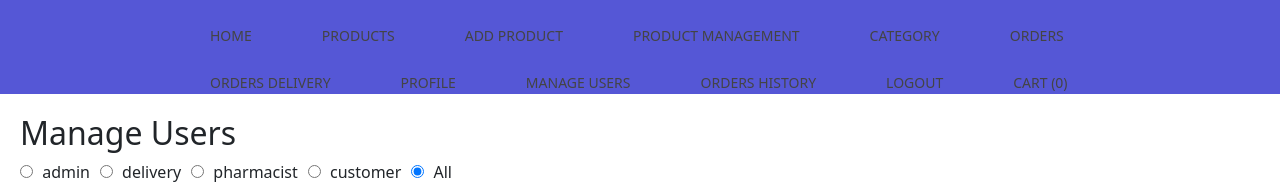
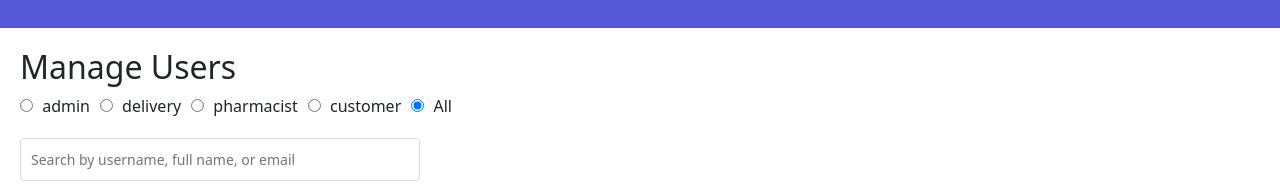
Before and after one commit to AbdelghaniElaoud/E-Pharmacy-front-end, an Angular app: page /manage-users in a window 1280 px wide. Shown: the top 184 px of the page. Built offline with nearby package versions, Linux system fonts and the light colour scheme; no server answers.

Commit message:
Customizing the users interfaces

```diff
--- a/package.json
+++ b/package.json
@@ -22,6 +22,7 @@
     "jspdf": "^2.5.1",
     "ngx-toastr": "^18.0.0",
     "rxjs": "~7.8.0",
+    "toastr": "^2.1.4",
     "tslib": "^2.3.0",
     "zone.js": "~0.14.3"
   },
@@ -31,6 +32,7 @@
     "@angular/compiler-cli": "^17.3.0",
     "@types/jasmine": "~5.1.0",
     "@types/jwt-decode": "^3.1.0",
+    "@types/toastr": "^2.1.43",
     "jasmine-core": "~5.1.0",
     "karma": "~6.4.0",
     "karma-chrome-launcher": "~3.2.0",
--- a/src/app/pages/cart/cart.component.ts
+++ b/src/app/pages/cart/cart.component.ts
@@ -3,6 +3,7 @@ import { CartService } from "../../service/cart-service/cart-service.service";
 import {CurrencyPipe, KeyValuePipe, NgForOf, NgIf} from "@angular/common";
 import {FormsModule} from "@angular/forms";
 import {Router} from "@angular/router";
+import toastr from 'toastr';
 
 
 @Component({
@@ -104,6 +105,8 @@ export class CartComponent {
           this.cartService.placeOrder().subscribe(
             response => {
               console.log('Order placed successfully:', response);
+              alert("Order placed successfully")
+              toastr.success('Message sent successfully!');
               this.refreshComponent();
             },
             error => {
@@ -118,7 +121,9 @@ export class CartComponent {
     } else {
       this.cartService.placeOrder().subscribe(
         response => {
-          console.log('Order placed successfully:', response);
+          console.log('Order placed successfully:', response)
+          alert("Order placed successfully")
+          toastr.success('Message sent successfully!');
           this.refreshComponent();
         },
         error => {
@@ -129,9 +134,9 @@ export class CartComponent {
   }
 
   refreshComponent() {
-    const currentUrl = this.router.url;
-    this.router.navigateByUrl('/', { skipLocationChange: true }).then(() => {
-      this.router.navigate([currentUrl]);
-    });
+    this.router.navigate([this.router.url])
+      .then(() => {
+        window.location.reload();
+      });
   }
 }
--- a/src/app/pages/layout/layout.component.html
+++ b/src/app/pages/layout/layout.component.html
@@ -4,18 +4,17 @@
 
     <nav>
       <ul>
-        <li><a href="#">Home</a></li>
-        <li><a routerLink="/dashboard">Products</a></li>
-        <li><a routerLink="/add-product">Add Product</a></li>
-        <li><a routerLink="/product-management">Product Management</a></li>
-        <li><a routerLink="/category" routerLinkActive="active">Category</a></li>
-        <li><a routerLink="/orders-pharmacist" routerLinkActive="active">Orders</a></li>
-        <li><a routerLink="/orders-delivery" routerLinkActive="active">Orders Delivery</a></li>
-        <li><a [routerLink]="['/profile', userId]" routerLinkActive="active">Profile</a></li>
-        <li><a routerLink="/manage-users" routerLinkActive="active">Manage Users</a></li>
-        <li><a routerLink="/orders-history" routerLinkActive="active">Orders History</a></li>
-        <li><a (click)="logOut()">Logout</a></li>
-        <li><a routerLink="/cart">Cart ({{ cartItemCount }})</a></li>
+        <li *ngIf="userRole === 'ROLE_CUSTOMER'"><a routerLink="/dashboard">Products</a></li>
+        <li *ngIf="userRole === 'ROLE_ADMIN'"><a routerLink="/add-product">Add Product</a></li>
+        <li *ngIf="userRole === 'ROLE_ADMIN'"><a routerLink="/product-management">Product Management</a></li>
+        <li *ngIf="userRole === 'ROLE_ADMIN'"><a routerLink="/category" routerLinkActive="active">Category</a></li>
+        <li *ngIf="userRole === 'ROLE_PHARMACIST'"><a routerLink="/orders-pharmacist" routerLinkActive="active">Orders</a></li>
+        <li *ngIf="userRole === 'ROLE_DELIVERY_MAN'"><a routerLink="/orders-delivery" routerLinkActive="active">Orders Delivery</a></li>
+        <li *ngIf="userRole === 'ROLE_DELIVERY_MAN'|| userRole === 'ROLE_ADMIN'|| userRole === 'ROLE_PHARMACIST'|| userRole === 'ROLE_CUSTOMER'"><a [routerLink]="['/profile', userId]" routerLinkActive="active">Profile</a></li>
+        <li *ngIf="userRole === 'ROLE_ADMIN'"><a routerLink="/manage-users" routerLinkActive="active">Manage Users</a></li>
+        <li *ngIf="userRole === 'ROLE_CUSTOMER'"><a routerLink="/orders-history" routerLinkActive="active">Orders History</a></li>
+        <li *ngIf="userRole === 'ROLE_DELIVERY_MAN'|| userRole === 'ROLE_ADMIN'|| userRole === 'ROLE_PHARMACIST'|| userRole === 'ROLE_CUSTOMER'"><a (click)="logOut()">Logout</a></li>
+        <li *ngIf="userRole === 'ROLE_CUSTOMER'"><a routerLink="/cart">Cart ({{ cartItemCount }})</a></li>
       </ul>
     </nav>
   </div>
--- a/src/app/pages/layout/layout.component.ts
+++ b/src/app/pages/layout/layout.component.ts
@@ -1,14 +1,24 @@
 import {Component, OnInit} from '@angular/core';
 import {Router, RouterLink, RouterLinkActive, RouterOutlet} from "@angular/router";
 import {CartService} from "../../service/cart-service/cart-service.service";
+import {jwtDecode} from "jwt-decode";
+import {NgIf} from "@angular/common";
 
+export interface User {
+  sub: string;
+  id: number;
+  email: string;
+  roles: { authority: string }[];
+  active: boolean;
+}
 @Component({
   selector: 'app-layout',
   standalone: true,
   imports: [
     RouterOutlet,
     RouterLinkActive,
-    RouterLink
+    RouterLink,
+    NgIf
   ],
   templateUrl: './layout.component.html',
   styleUrl: './layout.component.css'
@@ -16,6 +26,7 @@ import {CartService} from "../../service/cart-service/cart-service.service";
 export class LayoutComponent implements OnInit{
   cartItemCount: any;
   userId : number | undefined;
+  userRole : string | undefined;
 
   constructor(private cartService : CartService, private route: Router) {
     this.cartService.cart$.subscribe(cartMap => {
@@ -26,6 +37,7 @@ export class LayoutComponent implements OnInit{
 
   ngOnInit(): void {
     this.getIdFromToken();
+    this.userRole = this.getUserRole();
     }
   logOut() {
     localStorage.clear();
@@ -40,4 +52,12 @@ export class LayoutComponent implements OnInit{
       this.userId =  payload.id;
     }
   }
+  getUserRole(): string {
+    const token = localStorage.getItem('token');
+    if (token) {
+      const decodedToken: User = jwtDecode(token);
+      return decodedToken.roles[0].authority;
+    }
+    return '';
+  }
 }
--- a/src/app/pages/login/login.component.ts
+++ b/src/app/pages/login/login.component.ts
@@ -50,7 +50,24 @@ export class LoginComponent {
           const decodedToken: User = jwtDecode(token);
           if (decodedToken.active) {
             const userRole = decodedToken.roles[0].authority;
-            this.router.navigate(['/dashboard']);
+            switch(userRole) {
+              case 'ROLE_CUSTOMER':
+                this.router.navigate(['/dashboard']);
+                break;
+              case 'ROLE_DELIVERY_MAN':
+                this.router.navigate(['/orders-delivery']);
+                break;
+              case 'ROLE_PHARMACIST':
+                this.router.navigate(['/orders-pharmacist']);
+                break;
+              case 'ROLE_ADMIN':
+                this.router.navigate(['/manage-users']);
+                break;
+              default:
+                console.error('Unknown role');
+                break;
+            }
+            /*this.router.navigate(['/dashboard']);*/
           } else {
             alert(res.message);
           }
```
Also changed, not shown: 1 other file (tests, documents, lock files or other folders).
